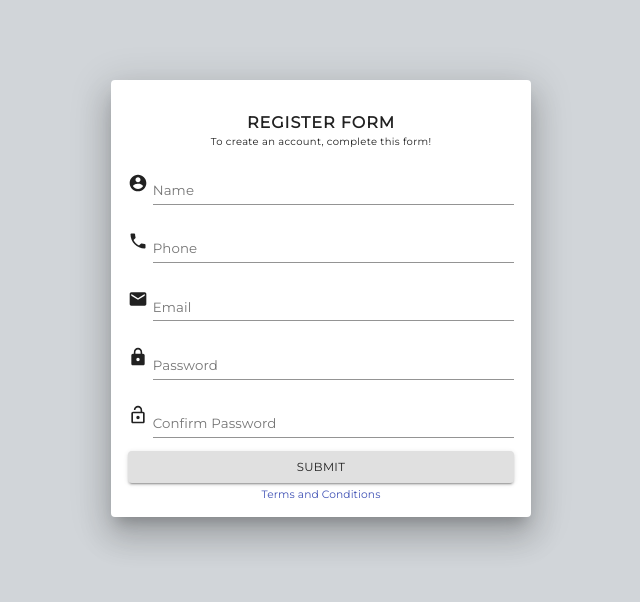
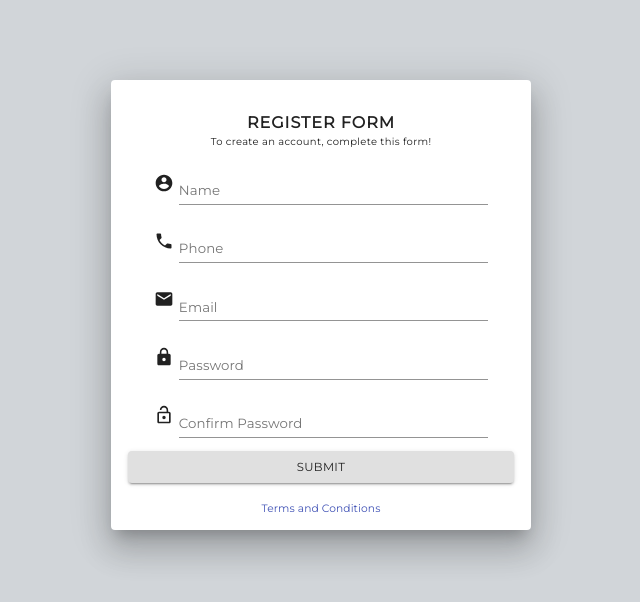
Before and after one commit to MAbdurahman/react-register-example, a React (Create React App) app: page / in a window 1280 px wide. Shown: the top 602 px of the page, without its empty margins (319-959 px from the left). Built offline with nearby package versions, Linux system fonts and the light colour scheme.

Commit message:
Update RegisterForm.jsx and styles.js

```diff
--- a/src/components/register-form/RegisterForm.jsx
+++ b/src/components/register-form/RegisterForm.jsx
@@ -120,10 +120,10 @@ export default function RegisterForm() {
                      <Grid className={classes.registerForm__textFieldContainer}>
                         <AccountCircleIcon className={classes.registerForm__textFieldIcon} />
                         <Field as={TextField}
+                        className={classes.registerForm__textFieldStyle}
                            type='text'
                            name='name'
                            label='Name'
-                           fullWidth
                         />
                      </Grid>
                      <ErrorMessage
@@ -134,10 +134,10 @@ export default function RegisterForm() {
                      <Grid className={classes.registerForm__textFieldContainer}>
                         <PhoneIcon className={classes.registerForm__textFieldIcon} />
                         <Field as={TextField}
+                        className={classes.registerForm__textFieldStyle}
                            type='text'
                            name='phone'
                            label='Phone'
-                           fullWidth
                         />
                      </Grid>
                      <ErrorMessage
@@ -147,7 +147,12 @@ export default function RegisterForm() {
                      />
                      <Grid className={classes.registerForm__textFieldContainer}>
                         <EmailIcon className={classes.registerForm__textFieldIcon} />
-                        <Field as={TextField} type='email' name='email' label='Email' fullWidth />
+                        <Field as={TextField}
+                        className={classes.registerForm__textFieldStyle}
+                           type='email'
+                           name='email'
+                           label='Email'
+                        />
                      </Grid>
                      <ErrorMessage
                         className={classes.registerForm__errorMessage}
@@ -157,10 +162,10 @@ export default function RegisterForm() {
                      <Grid className={classes.registerForm__textFieldContainer}>
                         <LockIcon className={classes.registerForm__textFieldIcon} />
                         <Field as={TextField}
+                        className={classes.registerForm__textFieldStyle}
                            type='password'
                            name='password'
                            label='Password'
-                           fullWidth
                         />
                      </Grid>
                      <ErrorMessage
@@ -171,10 +176,10 @@ export default function RegisterForm() {
                      <Grid className={classes.registerForm__textFieldContainer}>
                         <LockOpenIcon className={classes.registerForm__textFieldIcon} />
                         <Field as={TextField}
+                        className={classes.registerForm__textFieldStyle}
                            type='password'
                            name='confirmPassword'
                            label='Confirm Password'
-                           fullWidth
                         />
                      </Grid>
                      <ErrorMessage
@@ -182,6 +187,7 @@ export default function RegisterForm() {
                         name='confirmPassword'
                         component='span'
                      />
+                     <Grid className={classes.registerForm__textFieldContainer}>
                         <Button
                            className={classes.registerForm__buttonStyle}
                            type='submit'
@@ -191,6 +197,7 @@ export default function RegisterForm() {
                         >
                            Submit
                      </Button>
+                     </Grid>
                   </Form>
                )}
             </Formik>
--- a/src/components/register-form/styles.js
+++ b/src/components/register-form/styles.js
@@ -6,10 +6,11 @@ export default makeStyles(theme => ({
 		// textAlign: 'center',
 	},
 	registerForm__buttonStyle: {
-		margin: '1em 0',
+		width: '92%',
+		margin: '1em auto',
 		marginBottom: '.5em',
 		fontSize: '1.3rem',
-		fontWeight: 500,
+		fontWeight: '500',
 		letterSpacing: '2px',
 		textTransform: 'capitalize',
 		backgroundColor: '#423E37',
@@ -66,7 +67,7 @@ export default makeStyles(theme => ({
 	},
 	registerForm__paperStyle: {
 		maxWidth: '420px',
-		maxHeight: '650px',
+		maxHeight: '640px',
 		margin: '2em auto',
 		padding: '2.5em 1.25em',
 		paddingBottom: '1em',
@@ -85,6 +86,6 @@ export default makeStyles(theme => ({
 	},
 	registerForm__textFieldStyle: {
 		width: '80%',
-		marginBottom: '1em',
+		// marginBottom: '1em',
 	},
 }));
```
Lines whose indentation alone changed are shown as unchanged.
